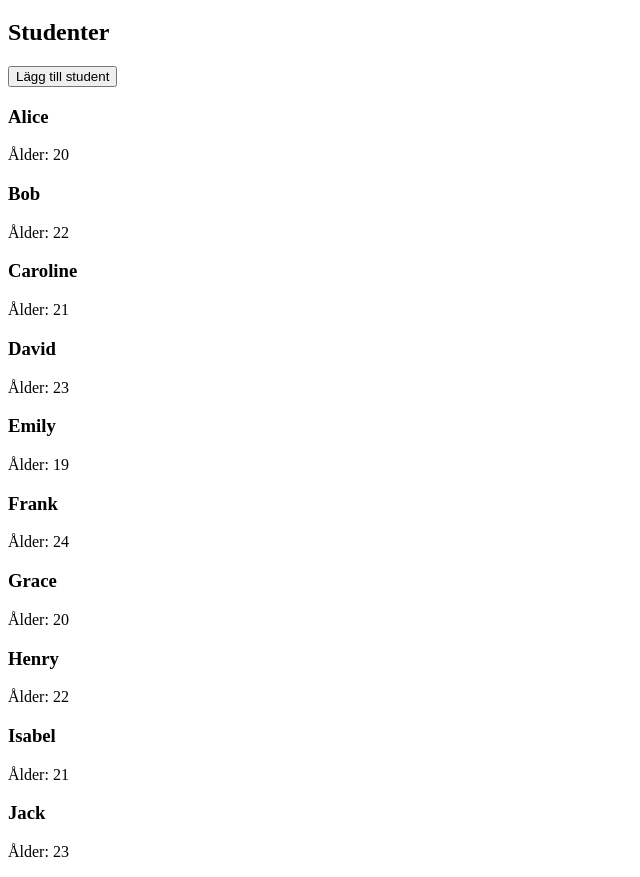
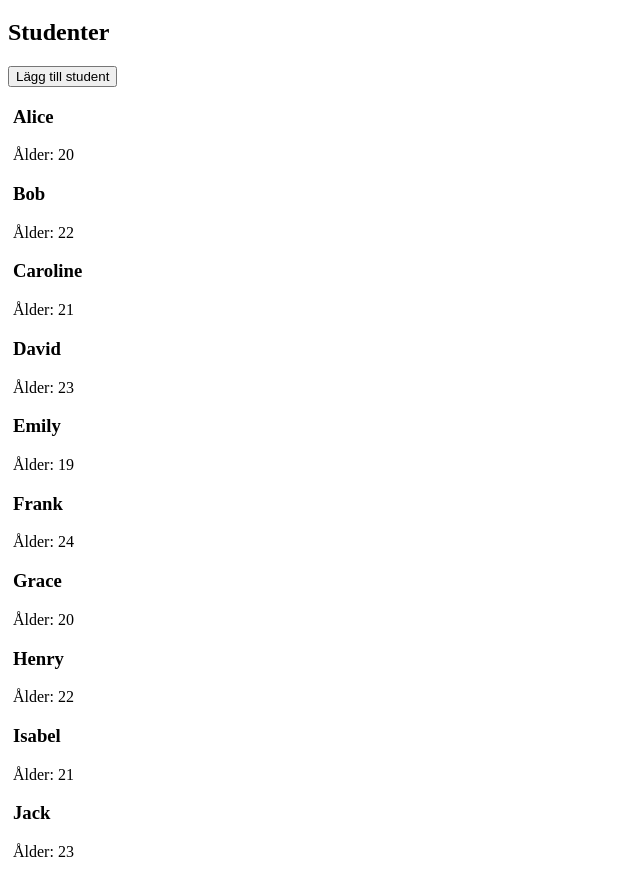
Before and after one commit to Tob-private/studentkatalog-agile-grupp-loparna, a website with bundled scripts: page index.html in a window 1280 px wide. Shown: the part 61-938 px from the top of the page, without its empty margins (0-640 px from the left). Built offline with nearby package versions, Linux system fonts and the light colour scheme.

Commit message:
Moved list to UL element, clearing it everytime renderStudents is called

```diff
--- a/index.html
+++ b/index.html
@@ -5,13 +5,16 @@
     <meta name="viewport" content="width=device-width, initial-scale=1.0">
     <title>Student katalog</title>
     <script type="module" src="./dist/index.js" defer></script>
+    <link rel="stylesheet" href="style.css">
 </head>
 <body>
     <h1>Student katalog</h1>
     <article class="student-katalog">
         <h2>Studenter</h2>
         <button class="add-student">Lägg till student</button>
-        <!-- Sections generated in index.ts -->
+        <ul class="student-list">
+             <!-- Students generated in index.ts -->
+         </ul>
     </article>
 </body>
 </html>
--- a/src/index.ts
+++ b/src/index.ts
@@ -1,32 +1,34 @@
 import { students } from "./students.js";
 
-const katalogArticle = document.querySelector('.student-katalog') as HTMLElement
+const catalogUl = document.querySelector('.student-list') as HTMLElement
 
 // This can be increased and decreased to "create" more students
 let displayedStudentsAmount: number = 10
 
 const renderStudents = (amount: number) => {
+    // Clear catalog
+    catalogUl.innerHTML = ""
+
     // Loop over the desired amount of students
     for (let i = 0; i < amount; i++) {
         // Select the student
         const element = students[i];
 
         // Create the parent section element, where all student data will be displayed
-        const sectionElement: HTMLElement = document.createElement('section')
-        // Add html elements here
+        const Lielement: HTMLElement = document.createElement('li')
 
         // Name
         const h3Element: HTMLHeadingElement = document.createElement('h3')
         h3Element.innerText = element.name
-        sectionElement.appendChild(h3Element)
+        Lielement.appendChild(h3Element)
 
         // Age
         const ageElement = document.createElement('p');
         ageElement.textContent = `Ålder: ${element.age}`;
-        sectionElement.appendChild(ageElement);
+        Lielement.appendChild(ageElement);
 
         // Appends section element to article element
-        katalogArticle.appendChild(sectionElement)
+        catalogUl.appendChild(Lielement)
     }
 }
 
--- a/style.css
+++ b/style.css
@@ -0,0 +1,4 @@
+ul {
+    list-style: none;
+    padding-left: 5px;
+}
```
